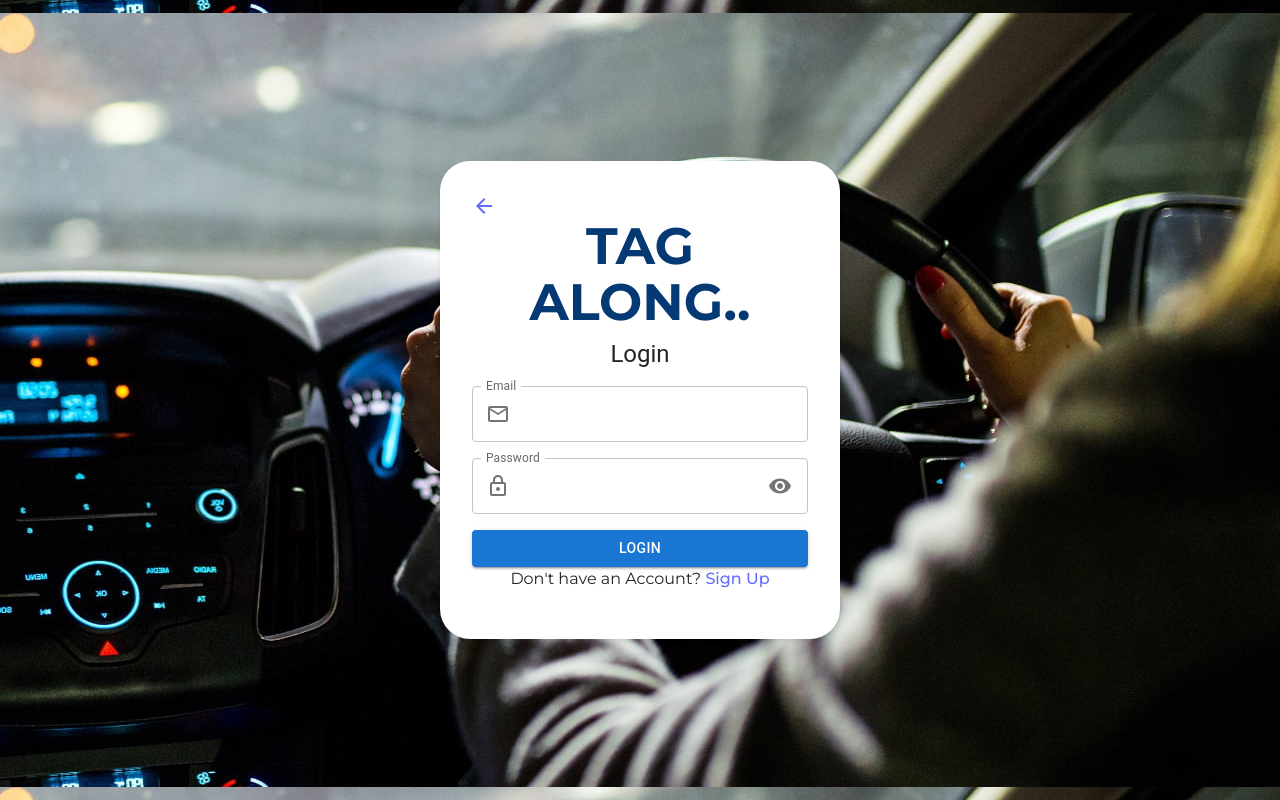
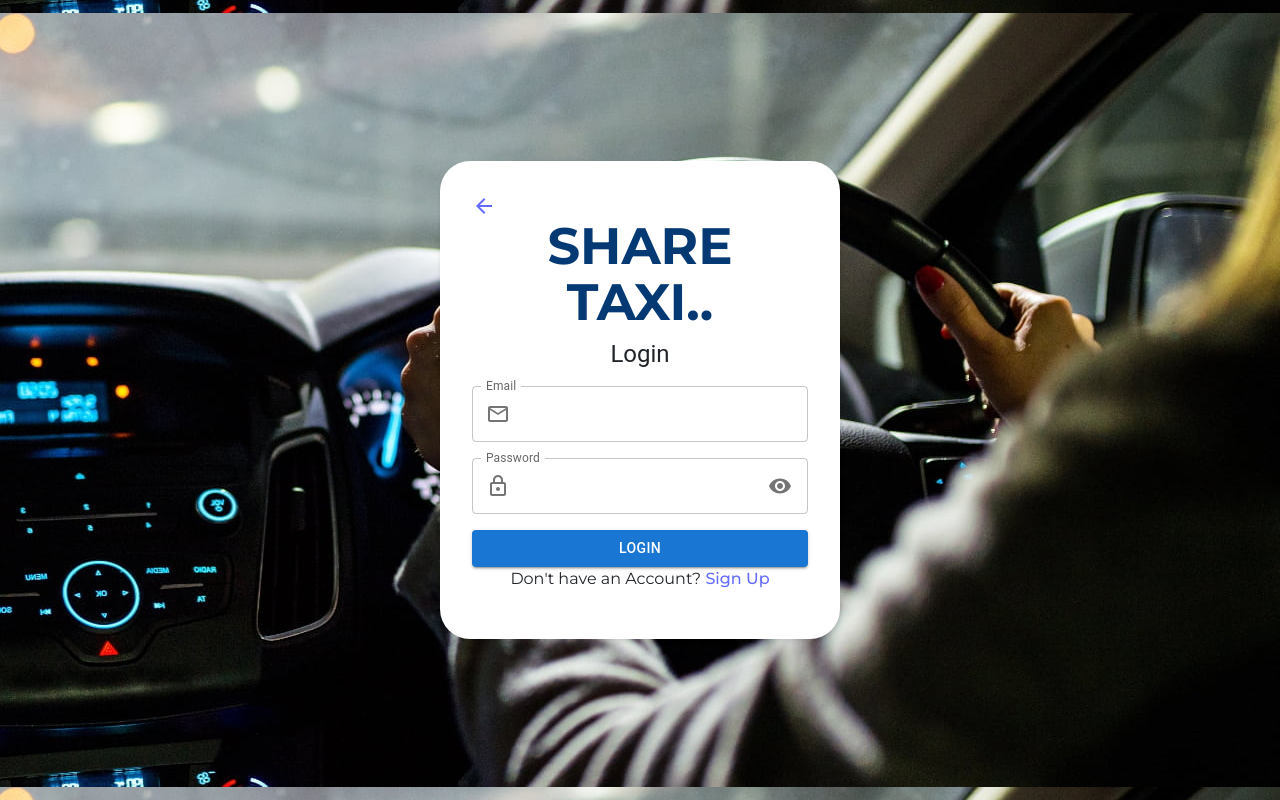
Before and after one commit to neharajeeva/Share-Taxi-App, a React (Vite) app in the folder frontend/: page /login in a window 1280 px wide. Built offline with nearby package versions, Linux system fonts and the light colour scheme.

Commit message:
setting up proxy

```diff
--- a/frontend/index.html
+++ b/frontend/index.html
@@ -5,7 +5,7 @@
     <link rel="icon" type="image/svg+xml" href="/vite.svg" />
     <link href="https://fonts.googleapis.com/css2?family=Montserrat:wght@400;500;600;700&display=swap" rel="stylesheet">
     <meta name="viewport" content="width=device-width, initial-scale=1.0" />
-    <title>Tag Along</title>
+    <title>Share Taxi</title>
   </head>
   <body>
     <div id="root"></div>
--- a/frontend/src/context/AuthContext.jsx
+++ b/frontend/src/context/AuthContext.jsx
@@ -49,7 +49,7 @@ const AuthProvider = ({ children }) => {
 
   const login = async (email, password) => {
     try {
-      const response = await axios.post('/api/loginuser/', { email, password }, { withCredentials: true });
+      const response = await axios.post('/api/auth/login', { email, password }, { withCredentials: true });
       if (response.data.success) {
         setIsLoggedIn(true);
         setUser(response.data.user);
@@ -63,7 +63,7 @@ const AuthProvider = ({ children }) => {
   };
   const signup = async (username, email, password) => {
     try {
-      const response = await axios.post('/api/createuser/', { username, email, password }, { withCredentials: true });
+      const response = await axios.post('/api/auth/register', { username, email, password }, { withCredentials: true });
       if (response.data.success) {
         setIsLoggedIn(true);
         setUser(response.data.user);
--- a/frontend/src/screens/Login.jsx
+++ b/frontend/src/screens/Login.jsx
@@ -94,7 +94,7 @@ const Login = () => {
           <div style={{display:'flex', justifyContent:'left'}}>
             <NavLink to="/"><ArrowBack  /></NavLink>
           </div>
-        <h1>TAG ALONG..</h1>
+        <h1>SHARE TAXI..</h1>
         <form onSubmit={handleSubmit}>
       <Grid container spacing={2} justifyContent="center">
         <Grid item xs={12}>
--- a/frontend/src/screens/Signup.jsx
+++ b/frontend/src/screens/Signup.jsx
@@ -106,7 +106,7 @@ const SignUp = () => {
           <div style={{display:'flex', justifyContent:'left'}}>
             <NavLink to="/"><ArrowBack  /></NavLink>
           </div>
-        <h1>TAG ALONG..</h1>
+        <h1>SHARE TAXI..</h1>
         <form onSubmit={handleSubmit}>
           <Grid container spacing={2} justifyContent="center">
             <Grid item xs={12}>
--- a/frontend/src/screens/Welcome.jsx
+++ b/frontend/src/screens/Welcome.jsx
@@ -22,7 +22,7 @@ const Welcome = () => {
 
             <div className='inline'>
                 <div className='grid-item'>
-                    <h1>TAG ALONG..</h1>
+                    <h1>Share Taxi..</h1>
                     <h2>Affordable Rides and make new Friends</h2>
 
                     <div className='inline-200'>
@@ -82,12 +82,12 @@ const Welcome = () => {
 
         </section>
 
-        <section id='devteam' className='content orange-back'>
+        {/* <section id='devteam' className='content orange-back'>
 
             <h1>Meet the Team</h1>
             <img src="/developers.png" style={{position:'relative'}} alt="" />
 
-        </section>
+        </section> */}
 
         <section className='content dark-blue-back Footer' style={{position:'relative'}}>
 
--- a/frontend/vite.config.js
+++ b/frontend/vite.config.js
@@ -8,7 +8,7 @@ export default defineConfig({
     proxy: {
       '/api': {
         //target: 'https://tagalong-backend-210589d74651.herokuapp.com', // The Django server
-        target: 'http://127.0.0.1:8000', // The Django server
+        target: 'http://127.0.0.1:8080', // The Spring server
         //target: 'https://tag-along-backend.onrender.com', //render Server string
         changeOrigin: true,
       },
```
Also changed, not shown: 1 other file (tests, documents, lock files or other folders).
